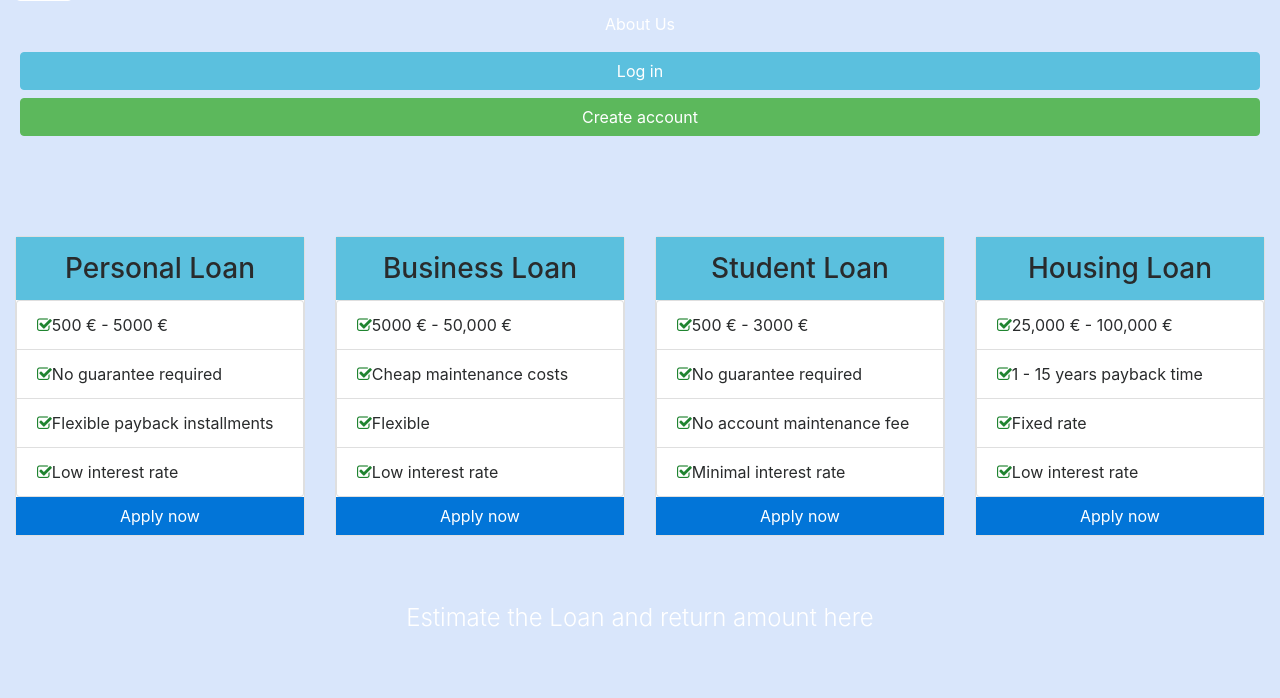
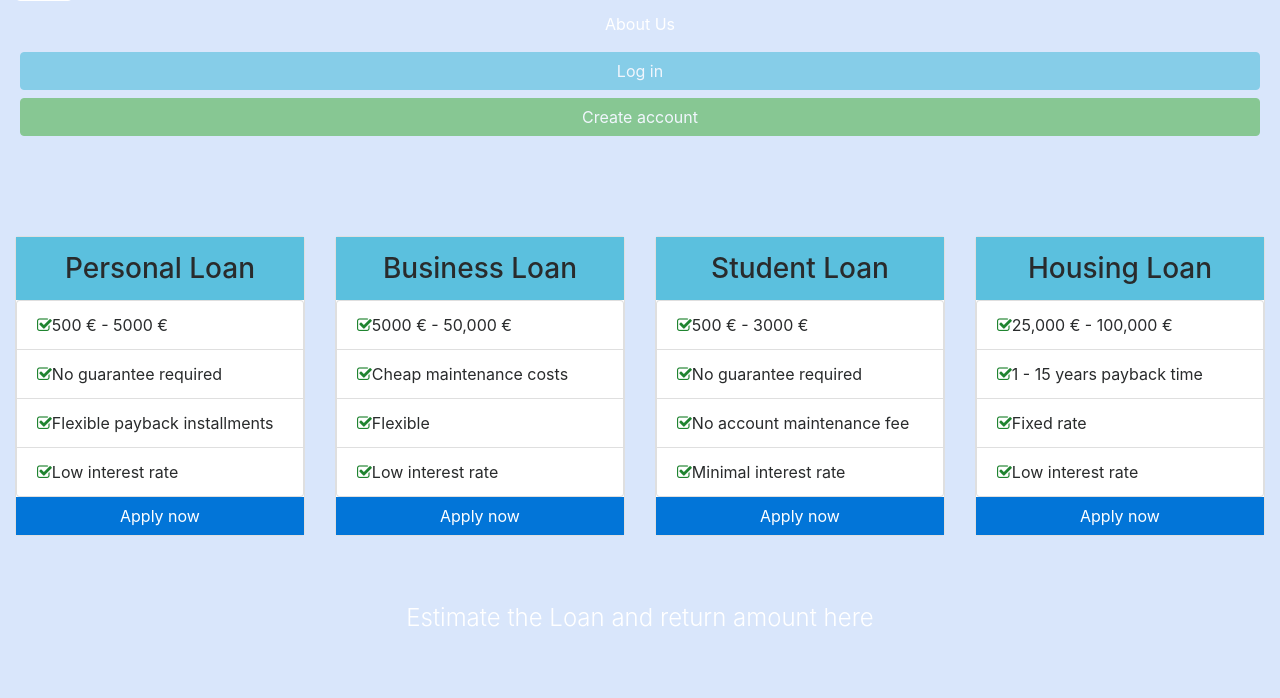
Before and after one commit to acharyasaagar/loan-calculator, a plain HTML site: page index.html in a window 1280 px wide. Both pictures are taken after a click on the button 44 px from the left and 82 px from the top of the page. Shown: the part 102-800 px from the top of the page. Drawn offline with nearby package versions, Linux system fonts and the light colour scheme.

Commit message:
Login and Create Account buttons disabled

```diff
--- a/index.html
+++ b/index.html
@@ -22,12 +22,12 @@
           </a>
         </li>
         <li class="nav-item p-1">
-          <a href="#" class="nav-link btn btn-info text-white">
+          <a href="#" class="nav-link btn btn-info text-white disabled">
             Log in
           </a>
         </li>
         <li class="nav-item p-1">
-          <a href="#"  class="nav-link btn btn-success text-white">
+          <a href="#"  class="nav-link btn btn-success text-white disabled">
             Create account
           </a>
         </li>
```
